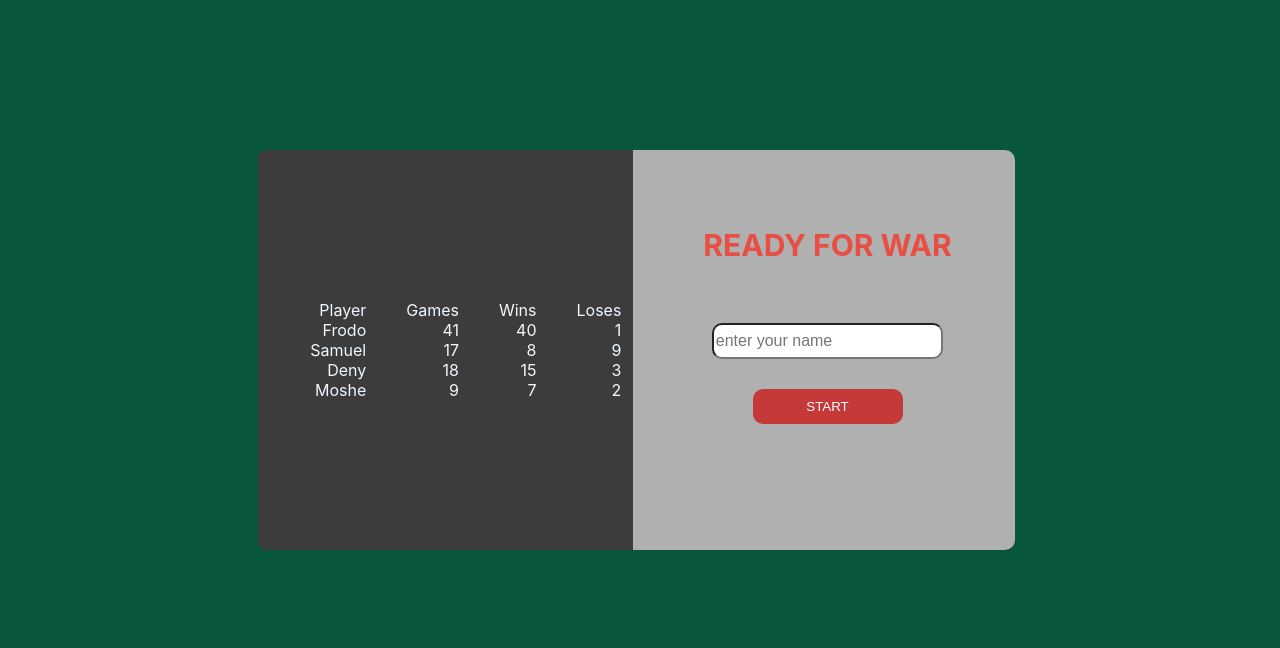
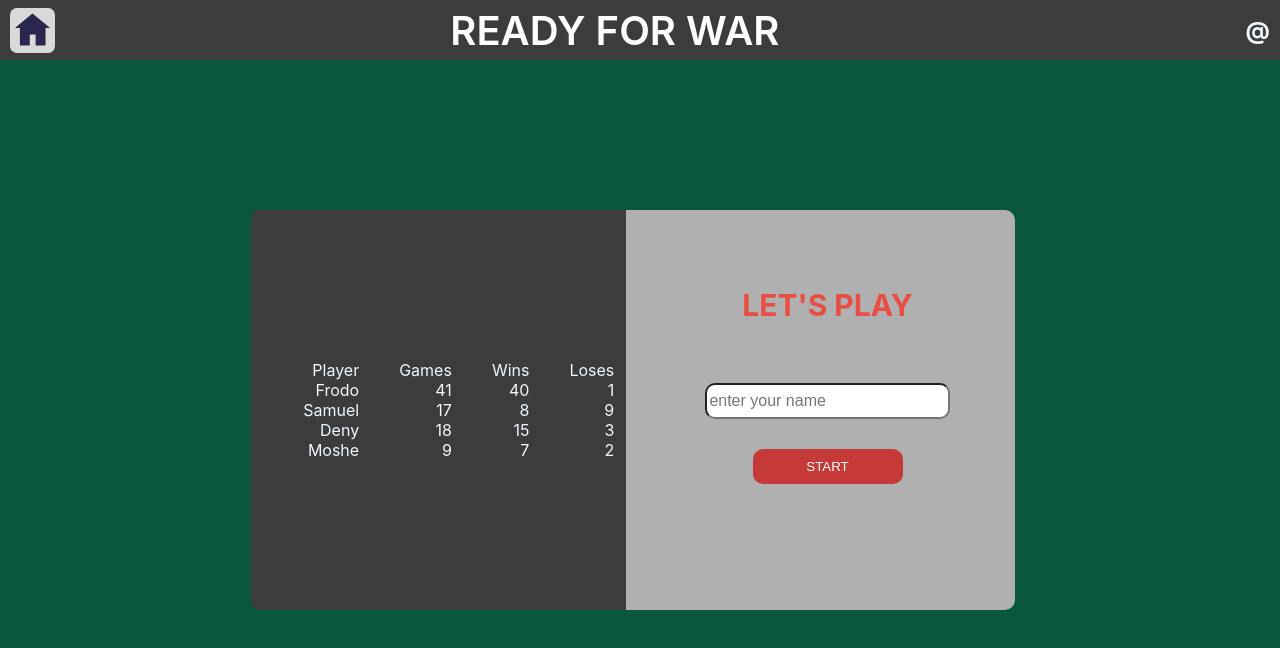
Before and after one commit to PavelMJ/cardgameapp, a React (Create React App) app: page / in a window 1280 px wide. Shown: the top 648 px of the page. Built offline with nearby package versions, Linux system fonts and the light colour scheme.

Commit message:
added header and modified info massege

```diff
--- a/src/App.css
+++ b/src/App.css
@@ -1,10 +1,16 @@
 .App {
 	display: flex;
+	flex-flow: column;
+	align-items: center;
 
-	justify-content: center;
+	/* justify-content: center; */
 	background-color: rgb(8, 86, 59);
 	width: 100%;
 	height: 1008px;
+}
+
+.box{
+
 }
 
 .conteiner {
@@ -46,7 +52,7 @@
 }
 
 .enter{
-	width:fit-content ;
+	width:35% ;
 	height: fit-content;
 	/* justify-content: center; */
 	display: flex;
@@ -66,6 +72,17 @@
 	background-color: rgb(197, 57, 57);
 	border-radius: 10px;
 	border: none;
+	transition: all 0.05s ease-in-out;
+}
+.Btn:hover{
+	transform: translateY(-2px);
+	box-shadow: 1px 2px 2px rgb(8, 8, 8);
+}
+
+.Btn:active{
+	transform: translateY(2px);
+	box-shadow: none;
+
 }
 
 .nameInput {
@@ -128,6 +145,22 @@ img {
 
 
 }
+.homeBtn{
+	height: 45px;
+	width: 45px;
+	transition: all 0.05s ease;
+}
+
+.homeBtn:hover{
+	filter: drop-shadow(1px 1px 2px rgb(43, 43, 43));
+	transform: translateY(-1px);
+
+}
+
+.homeBtn:active{
+	filter: drop-shadow(none);
+	transform: translateY(1px);
+}
 
 
 .COMP{
@@ -143,11 +176,11 @@ img {
 
 }
 
-.moves{
-	width: 100%;
-	margin: 50px;
-
-	font-weight: 700;
+.info{
+	position: relative;
+	color: white;
+	width: 400px;
+	font-weight: 600;
 	font-size: 40px;
 
 }
@@ -160,6 +193,7 @@ img {
 	flex-flow: column;
 	justify-content: space-between;
 	align-items: center;
+	margin:20px;
 }
 
 .score{
@@ -170,3 +204,14 @@ img {
 	height: 300px;
 	left: 250px;
 }
+
+.Header{
+	display: flex;
+	justify-content: space-between;
+	align-items: center;
+
+	width: 100%;
+	height: 60px;
+	background-color:#3C3C3C ;
+
+}
--- a/src/App.js
+++ b/src/App.js
@@ -17,6 +17,8 @@ function App() {
 	const [compDeck, setCompDeck] = useState([])
 	const [playerDeck, setplayeDeck] = useState([])
 	const [result, setResul] = useState('')
+	const [move, setMove] = useState(25)
+
 
 	const [allPlayers, setAllPlayers] = useState([
 	])
@@ -31,9 +33,12 @@ function App() {
 		setPlayer({ playerName: userName, win: 0, lose: 0, games: 1 })
 		createGame()
 	}
+
+
 	// useEffect(()=>{
 	// 	setAllPlayers(data)
 	// },[allPlayers])
+
 
 	const createGame = () => {
 
@@ -73,9 +78,14 @@ function App() {
 		setCompDeck([...comDeck])
 	}
 
+	const goHome = () => {
+		setSwitchPages(0)
+	}
+
 
 	const switchPage = () => {
 		if (switchPages === 0) {
+
 			return <SignIn setSwitchPages={setSwitchPages} createPlayer={createPlayer} playersData={allPlayers} />
 
 		}
@@ -89,10 +99,13 @@ function App() {
 				setAllPlayers={setAllPlayers}
 				result={result}
 				setResul={setResul}
+				move={move}
+				setMove={setMove}
 			/>
 
 		}
 		else if (switchPages === 2) {
+
 			return <Score
 				setSwitchPages={setSwitchPages}
 				playersData={allPlayers}
@@ -101,12 +114,34 @@ function App() {
 
 			/>
 		}
+	}
 
+	const showInfo = () => {
+		if (switchPages === 0) {
+			return <div className='info'>READY FOR WAR</div>
+		}
+		if (switchPages === 1) {
+
+			return <div className='info'>Only ${move} moves left</div>
+		}
+
+		if (switchPages === 2) {
+			return <div style={{fontSize: "18px"}} className='info'>result</div>
+		}
 
 	}
 
+
+
 	return (
 		<div className="App">
+
+			<div className='Header'>
+
+				<img onClick={goHome} className='homeBtn' style={{ margin: '10px', cursor: "pointer" }} src='/img/home.svg' alt="home" />
+				{showInfo()}
+				<h2 className='title'>@</h2>
+			</div>
 
 			{switchPage()}
 		</div>
--- a/src/components/GamePage.jsx
+++ b/src/components/GamePage.jsx
@@ -7,7 +7,6 @@ export default function GamePage(props) {
 	const [index, setIndex] = useState(0)
 	const [comPoint, setcomPoint] = useState(0)
 	const [playerPoint, setPlayerPoint] = useState(0)
-	const [move, setMove] = useState(25)
 
 	const progres = () => {
 
@@ -27,16 +26,16 @@ export default function GamePage(props) {
 			props.setSwitchPages(2)
 			props.setAllPlayers([...props.allPlayers, props.player])
 			if(comPoint>playerPoint){
-				props.setResul("lose")
+				props.setResul(`SORRY ${props.player.playerName} YOU LOSE`)
 			}
 			else{
-				props.setResul('win')
+				props.setResul(`CONGRATULATION ${props.player.playerName}  YOU WIN`)
 			}
 		}
 
 
 		setIndex(index + 1)
-		setMove(move - 1)
+		props.setMove(props.move - 1)
 
 
 	}
@@ -59,27 +58,17 @@ export default function GamePage(props) {
 			setPlayerPoint(playerPoint - 1)
 		}
 
-		if (move === 26) {
+		if (props.move === 26) {
 			props.setSwitchPages(0)
 		}
 
 		setIndex(index - 1)
-		setMove(move + 1)
+		props.setMove(props.move + 1)
 	}
 
 
-
-	// const sendCardToComp = () => {
-	// 	return props.compDeck[index]
-	// }
-
-	// const sendCardToPlayer = () => {
-	// 	return props.playerDeck[index]
-	// }
-
 	return (
 		<div className='GamePage col'>
-			<div className='title moves'>Only{move}moves left</div>
 			<div className='Game'>
 				<div className='col'>
 					<h1 className='title COMP' >COMPUTER</h1>
--- a/src/components/SignIn.jsx
+++ b/src/components/SignIn.jsx
@@ -23,11 +23,11 @@ export default function SignIn(props) {
 		<div className='conteiner move'>
 
 			<div className='signIn' >
-			<Table playersData = {props.playersData}/>
+				<Table playersData={props.playersData} />
 				<div className='enter' >
-				<h1 style={{fontSize:"30px", color:"#e84e43", position:'relative',bottom:"60px" }}>READY FOR WAR</h1>
-				<input className='nameInput' onChange={(e) => { setName(e.target.value) }} type="text" placeholder='enter your name' />
-				<button className='start Btn' onClick={checkName}>START</button>
+					<h1 style={{ fontSize: "30px", color: "#e84e43", position: 'relative', bottom: "60px" }}>LET'S PLAY</h1>
+					<input className='nameInput' onChange={(e) => { setName(e.target.value) }} type="text" placeholder='enter your name' />
+					<button className='start Btn' onClick={checkName}>START</button>
 				</div>
 			</div>
 		</div>
```
Lines whose indentation alone changed are shown as unchanged.
